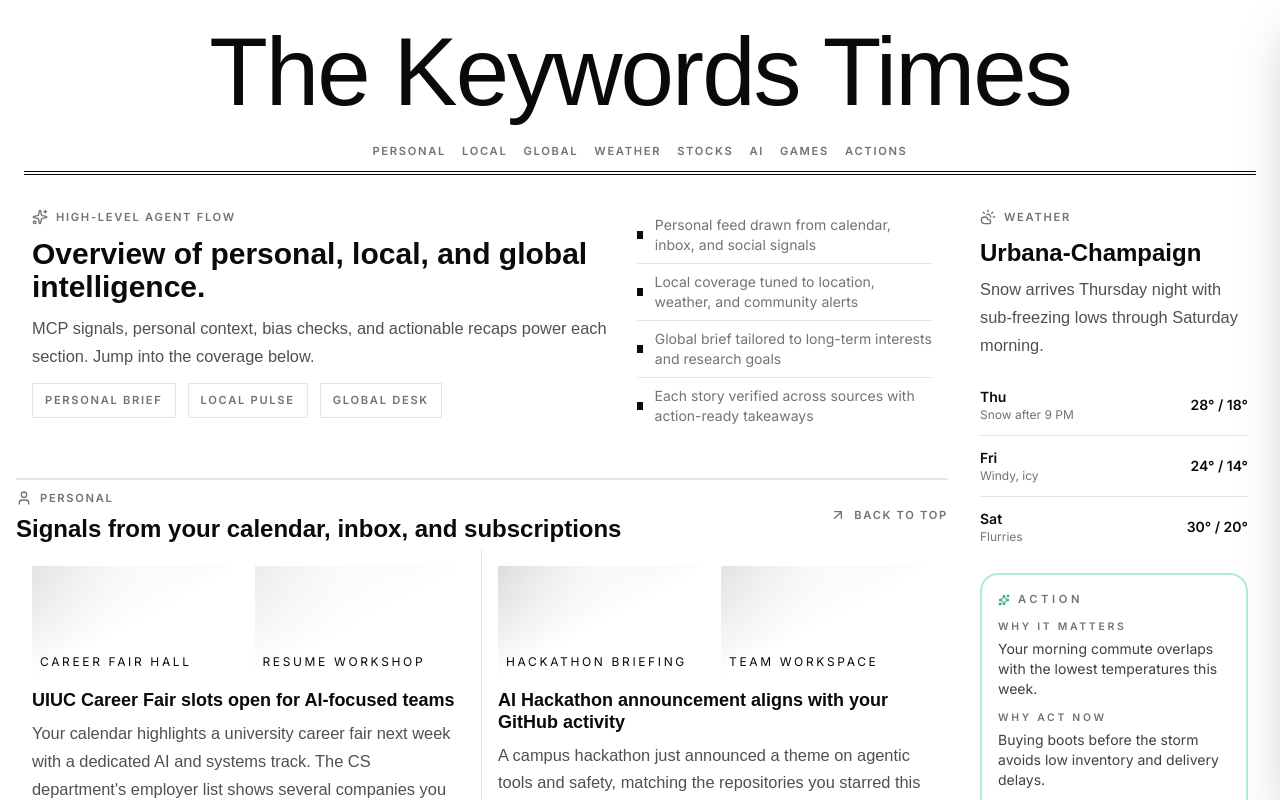
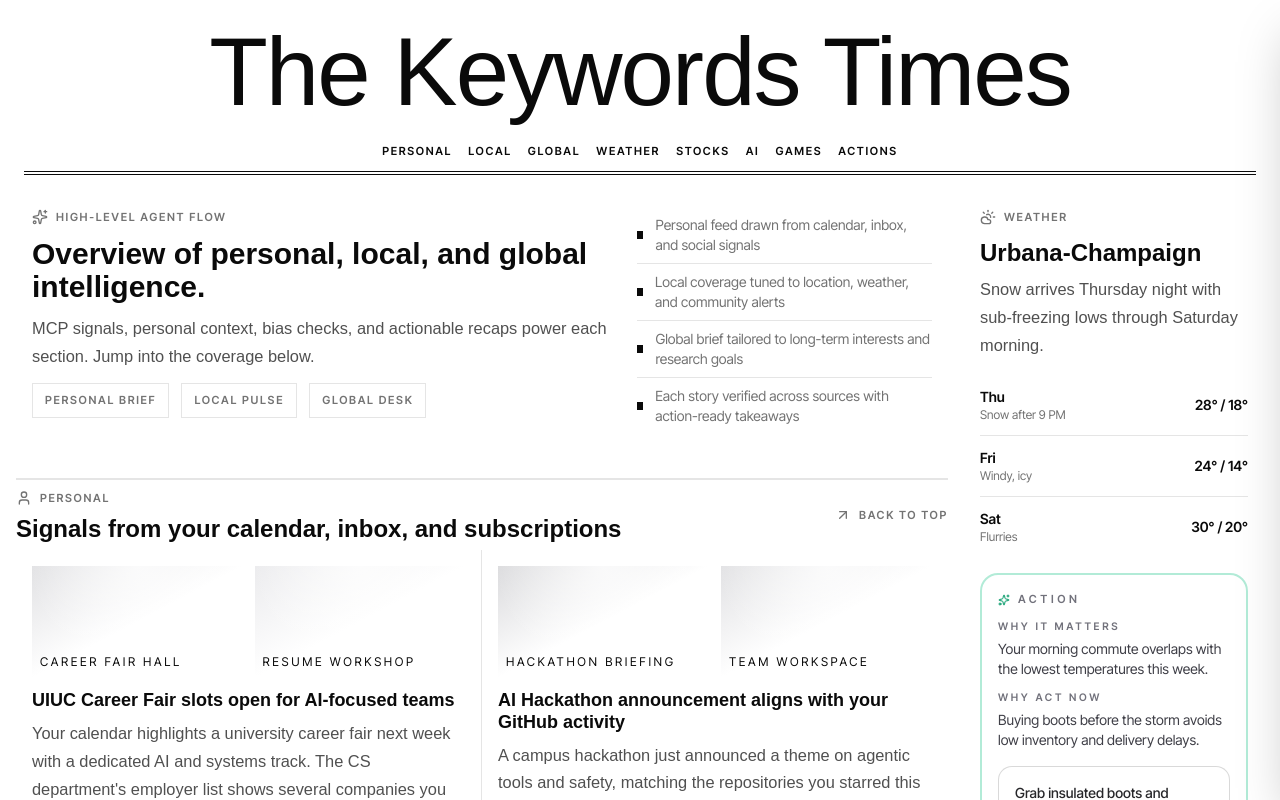
Before and after one commit to keynews-keywordshackathon/keynews, a Next.js app: page / in a window 1280 px wide. Shown: the top 800 px of the page. Built offline with nearby package versions, Linux system fonts and the light colour scheme; a web font is replaced by a local one.

Commit message:
ui update

```diff
--- a/app/globals.css
+++ b/app/globals.css
@@ -222,7 +222,7 @@
 
   body {
     @apply bg-background text-foreground;
-    font-family: var(--font-inter), var(--font-geist-sans), system-ui, sans-serif;
+    font-family: var(--font-inter-tight), var(--font-geist-sans), system-ui, sans-serif;
   }
 
   h1,
@@ -242,7 +242,7 @@
 }
 
 .font-body {
-  font-family: var(--font-inter), var(--font-geist-sans), system-ui, sans-serif;
+  font-family: var(--font-inter-tight), var(--font-geist-sans), system-ui, sans-serif;
 }
 
 .headline-masthead {
@@ -309,7 +309,7 @@
 }
 
 .section-label {
-  font-family: var(--font-inter), var(--font-geist-sans), system-ui, sans-serif;
+  font-family: var(--font-inter-tight), var(--font-geist-sans), system-ui, sans-serif;
   font-size: 0.7rem;
   font-weight: 600;
   text-transform: uppercase;
@@ -317,14 +317,14 @@
 }
 
 .byline {
-  font-family: var(--font-inter), var(--font-geist-sans), system-ui, sans-serif;
+  font-family: var(--font-inter-tight), var(--font-geist-sans), system-ui, sans-serif;
   font-size: 0.8rem;
   font-style: italic;
   color: hsl(var(--muted-foreground));
 }
 
 .dateline {
-  font-family: var(--font-inter), var(--font-geist-sans), system-ui, sans-serif;
+  font-family: var(--font-inter-tight), var(--font-geist-sans), system-ui, sans-serif;
   font-size: 0.75rem;
   font-weight: 500;
   text-transform: uppercase;
@@ -332,7 +332,7 @@
 }
 
 .caption {
-  font-family: var(--font-inter), var(--font-geist-sans), system-ui, sans-serif;
+  font-family: var(--font-inter-tight), var(--font-geist-sans), system-ui, sans-serif;
   font-size: 0.75rem;
   color: hsl(var(--muted-foreground));
   line-height: 1.4;
--- a/app/layout.tsx
+++ b/app/layout.tsx
@@ -1,5 +1,5 @@
 import type { Metadata } from "next";
-import { Geist, Geist_Mono, Inter, Playfair_Display, STIX_Two_Text, Jacquard_24 } from "next/font/google";
+import { Geist, Geist_Mono, Inter_Tight, Playfair_Display, STIX_Two_Text, Jacquard_24 } from "next/font/google";
 import "./globals.css";
 
 const geistSans = Geist({
@@ -29,8 +29,8 @@ const jacquard = Jacquard_24({
   weight: "400",
 });
 
-const inter = Inter({
-  variable: "--font-inter",
+const interTight = Inter_Tight({
+  variable: "--font-inter-tight",
   subsets: ["latin"],
 });
 
@@ -47,7 +47,7 @@ export default function RootLayout({
   return (
     <html lang="en" suppressHydrationWarning>
       <body
-        className={`${geistSans.variable} ${geistMono.variable} ${playfair.variable} ${stix.variable} ${jacquard.variable} ${inter.variable} antialiased`}
+        className={`${geistSans.variable} ${geistMono.variable} ${playfair.variable} ${stix.variable} ${jacquard.variable} ${interTight.variable} antialiased`}
         suppressHydrationWarning
       >
         {children}
--- a/app/page.tsx
+++ b/app/page.tsx
@@ -346,7 +346,7 @@ export default function Home() {
 
             </div>
           </div>
-          <div className="flex flex-wrap items-center justify-center gap-4 text-xs text-muted-foreground">
+          <div className="flex flex-wrap items-center justify-center gap-4 text-xs text-muted-foreground/1000">
             {[
               { label: "Personal", href: "#personal" },
               { label: "Local", href: "#local" },
```
